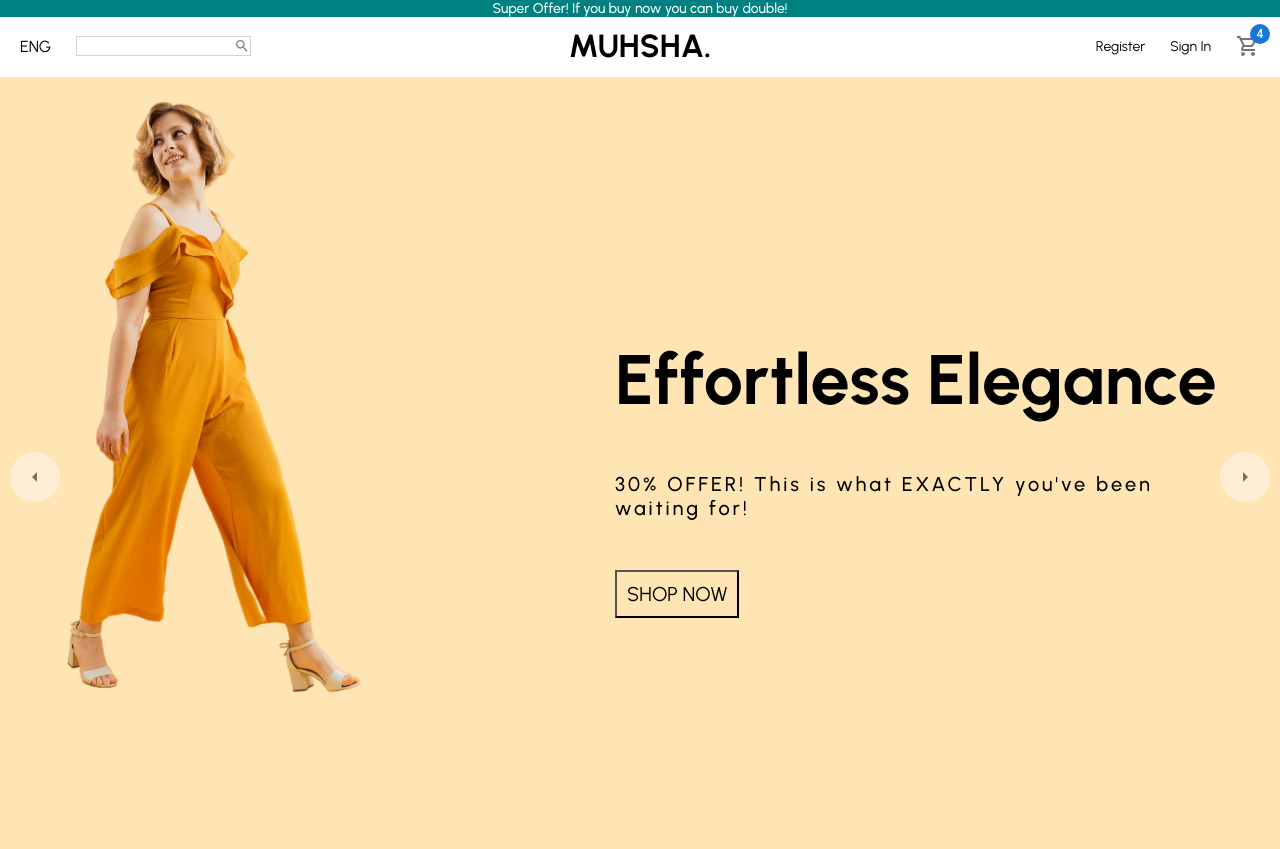
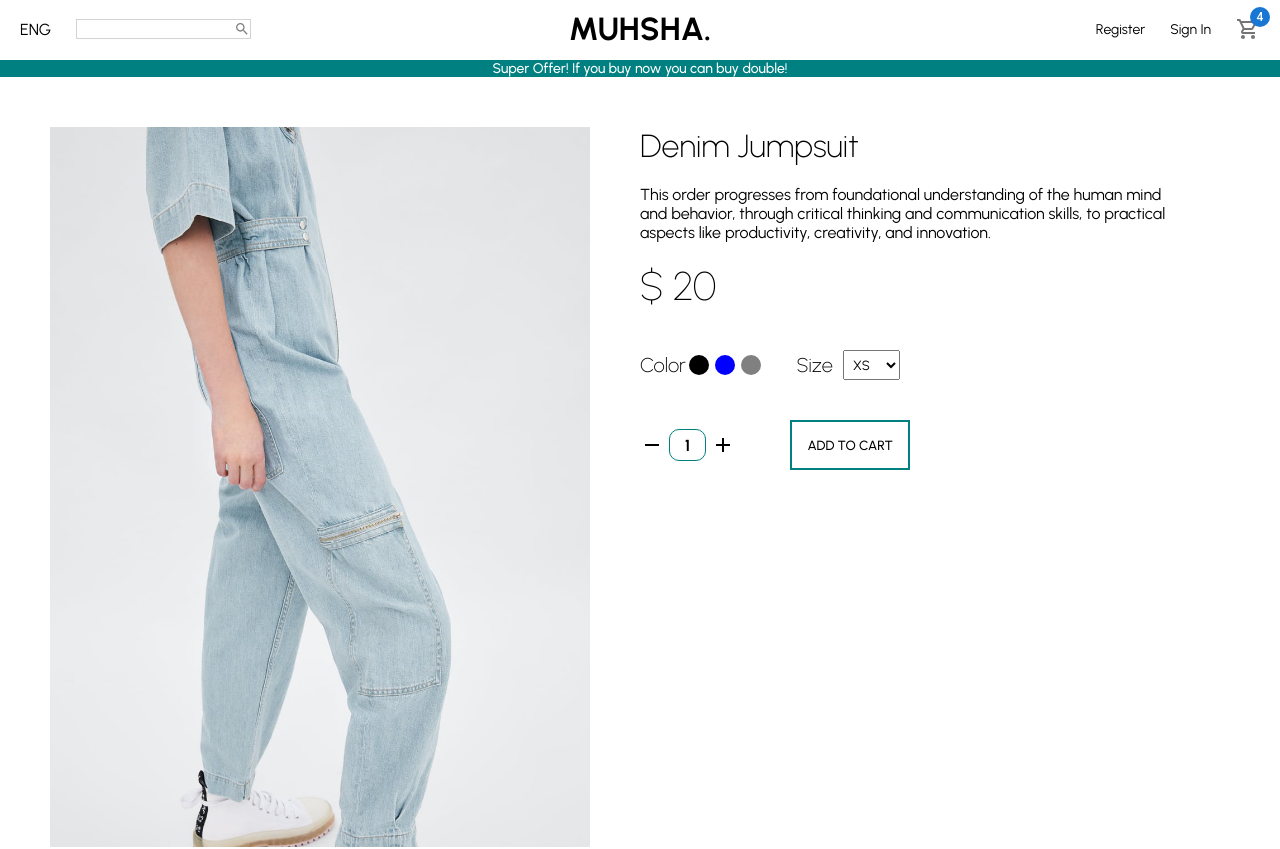
Before and after one commit to mhmdshameer/MUHSHA.e-commerce, a React (Create React App) app: page /Product/1 in a window 1280 px wide. Shown: the top 849 px of the page. Built offline with nearby package versions, Linux system fonts and the light colour scheme.

Commit message:
Add new page Product

```diff
--- a/src/App.jsx
+++ b/src/App.jsx
@@ -1,8 +1,10 @@
+import Product from "./pages/product";
 import Home from "./pages/Home";
+import ProductList from "./pages/ProductList";
 
 const App = () => {
     return <div>
-    <Home/>
+    <Product />
     </div>
 }
 
--- /dev/null
+++ b/src/pages/ProductList.jsx
@@ -0,0 +1,87 @@
+import styled from 'styled-components'
+import Navbar from '../Components/Navbar';
+import Announcement from '../Components/Announcement';
+import Products from '../Components/Products';
+import Newsletter from '../Components/Newsletter';
+import Footer from '../Components/Footer';
+
+const Container = styled.div`
+
+`;
+
+const Title = styled.h1`
+    margin: 20px;
+`;
+
+const FilterContainer = styled.div`
+    display: flex;
+    justify-content: space-between;
+`;
+
+const Filter = styled.div`
+    margin: 20px;
+`;
+
+const FilterText = styled.span `
+    font-size: 20px;
+    font-weight: 600;
+    margin-right: 20px;
+`;
+
+const Select = styled.select`
+    padding: 10px;
+    margin-right: 20px;
+`;
+
+const Option = styled.option`
+
+`;
+
+const ProductList = () => {
+  return (
+    <Container>
+       <Navbar/>
+       <Announcement/>
+       <Title>Dresses</Title>
+       <FilterContainer>
+        <Filter>
+         <FilterText>Filter Products:</FilterText>
+         <Select>
+            <Option disabled selected>Color</Option>
+            <Option>Black</Option>
+            <Option>white</Option>
+            <Option>Violet</Option>
+            <Option>Indigo</Option>
+            <Option>Blue</Option>
+            <Option>Green</Option>
+            <Option>Yellow</Option>
+            <Option>Orange</Option>
+            <Option>Red</Option>
+         </Select>
+         <Select>
+            <Option disabled selected>Size</Option>
+            <Option>XS</Option>
+            <Option>S</Option>
+            <Option>M</Option>
+            <Option>L</Option>
+            <Option>XL</Option>
+            <Option>XXL</Option>
+            <Option>XXXL</Option>
+         </Select>
+         </Filter>
+        <Filter><FilterText>Sort Products:</FilterText>
+        <Select>
+            <Option  selected>Newest</Option>
+            <Option>Price(asc)</Option>
+            <Option>Price(desc)</Option>
+         </Select>
+        </Filter>
+       </FilterContainer>
+       <Products/>
+       <Newsletter/>
+       <Footer/>
+    </Container>
+  )
+}
+
+export default ProductList
--- /dev/null
+++ b/src/pages/product.jsx
@@ -0,0 +1,165 @@
+import styled from "styled-components"
+import Navbar from "../Components/Navbar";
+import Announcement from "../Components/Announcement";
+import Newsletter from "../Components/Newsletter";
+import Footer from "../Components/Footer";
+import { Add, Remove } from "@mui/icons-material";
+
+const Container = styled.div`
+
+`;
+
+const Wrapper = styled.div`
+    padding: 50px;
+    display: flex;
+`;
+
+const ImageContainer = styled.div`
+    flex:1;
+`;
+
+const Image = styled.img`
+    width: 100%;
+    height: 90vh;
+    object-fit: cover;
+`;
+
+const InfoContainer = styled.div`
+    flex:1;
+    padding: 0px 50px
+`;
+
+const Title = styled.h1`
+    font-weight: 200;
+`;
+
+const Desc = styled.p`
+    padding: 20px 0px;
+`;
+
+const Price = styled.span`
+    font-weight: 100;
+    font-size: 40px
+`;
+
+const FilterContainer = styled.div`
+    width: 50%;
+    display: flex;
+    justify-content: space-between;
+    margin: 30px 0px;
+`;
+
+const Filter = styled.div`
+    display: flex;
+    align-items: center;
+`;
+
+const FilterTitle = styled.span`
+    font-size: 20px;
+    font-weight: 200;
+`;
+
+const FilterColor = styled.div`
+    width: 20px;
+    height: 20px;
+    border-radius: 50%;
+    background: ${props=> props.color};
+    margin: 0px 3px;
+    cursor: pointer;
+`;
+
+const FilterSize = styled.select`
+    margin: 10px;
+    padding: 5px;
+`;
+
+
+const FilterSizeOption = styled.option``;
+
+const AddContainer = styled.div`
+    width: 50%;
+    display: flex;
+    align-items: center;
+    justify-content: space-between;
+`;
+
+const AmountContainer = styled.div`
+    display: flex;
+    align-items: center;
+    font-weight: 700;
+`;
+
+const Quantity = styled.span`
+    width: 35px;
+    height: 30px;
+    border: 1px solid teal;
+    border-radius: 10px;
+    display: flex;
+    align-items: center;
+    justify-content: center;
+    margin: 0px 5px;
+`;
+
+const Button = styled.button`
+    padding: 15px;
+    border: 2px solid teal;
+    background-color: white;
+    font-weight: 500;
+    cursor: pointer;
+    transition: all 0.3s ease;
+
+    &:hover{
+        transform: scale(1.1);
+    }
+`;
+
+
+const product = () => {
+  return (
+    <Container>
+      <Navbar/>
+      <Announcement/>
+      <Wrapper>
+        <ImageContainer>
+            <Image src="/img/jean.jpg"/>
+        </ImageContainer>
+        <InfoContainer>
+            <Title>Denim Jumpsuit</Title>
+            <Desc>This order progresses from foundational understanding of the human mind and behavior, through critical thinking and communication skills, to practical aspects like productivity, creativity, and innovation. </Desc>
+            <Price>$ 20</Price>
+            <FilterContainer>
+                <Filter>
+                    <FilterTitle>Color</FilterTitle>
+                    <FilterColor color="Black" />
+                    <FilterColor color="Blue" />
+                    <FilterColor color="Gray" />
+                </Filter>
+                <Filter>
+                    <FilterTitle>Size</FilterTitle>
+                    <FilterSize>
+                        <FilterSizeOption >XS</FilterSizeOption>
+                        <FilterSizeOption >S</FilterSizeOption>
+                        <FilterSizeOption >M</FilterSizeOption>
+                        <FilterSizeOption >L</FilterSizeOption>
+                        <FilterSizeOption >Xl</FilterSizeOption>
+                        <FilterSizeOption >XXL</FilterSizeOption>
+                    </FilterSize>
+                </Filter>
+            </FilterContainer>
+            <AddContainer>
+                <AmountContainer>
+                    <Remove/>
+                    <Quantity>1</Quantity>
+                    <Add/>
+                </AmountContainer>
+                <Button>ADD TO CART</Button>
+            </AddContainer>
+        </InfoContainer>
+      </Wrapper>
+      <Newsletter/>
+      <Footer/>
+    </Container>
+  )
+}
+
+export default product
```
Also changed, not shown: public/img/jean.jpg (added).
